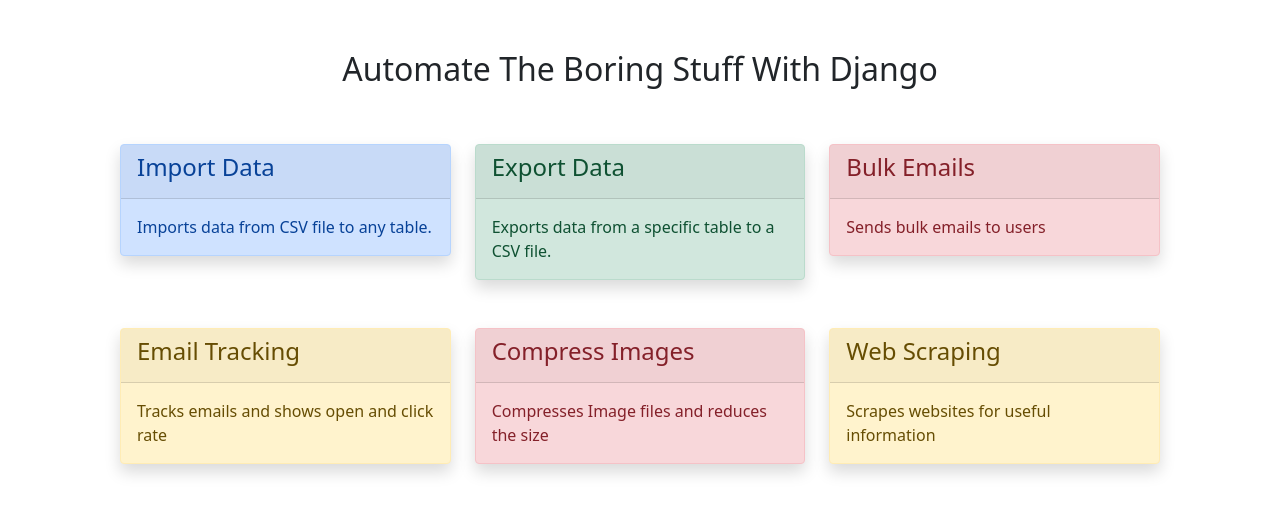
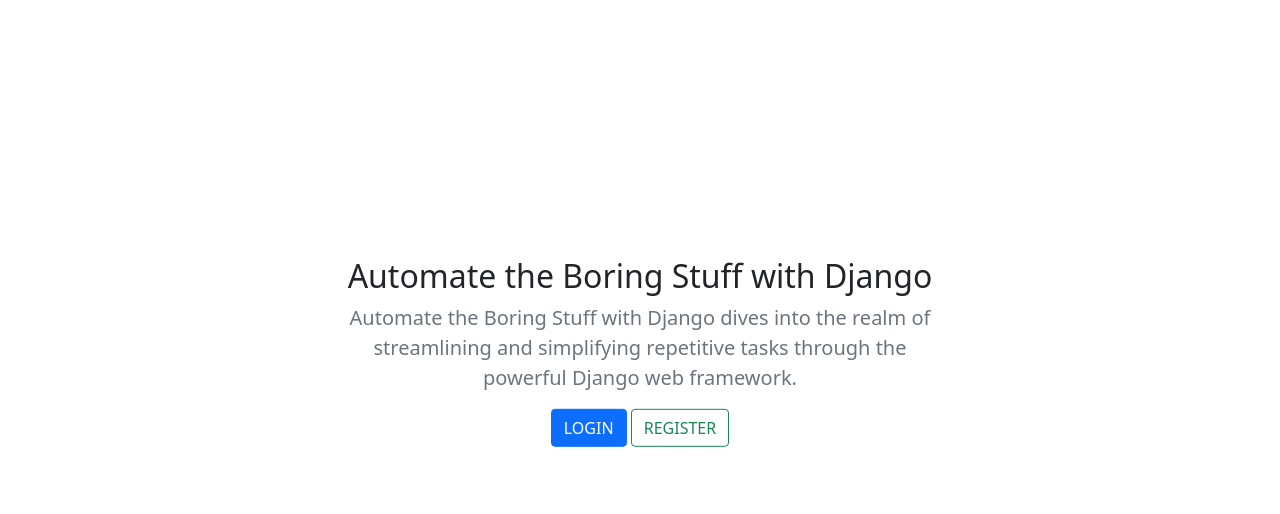
Before and after one commit to OgwuegbuMaxwell/django_automation_apps, a Django app: page / in a window 1280 px wide. Shown: the part 56-570 px from the top of the page. Run offline with Django 5.2, Linux system fonts and the light colour scheme; parts of the project's set-up code (start-up, migrations or seed data) failed here and were passed over.

Commit message:
Login and Registration feature

```diff
--- a/apps_main/static/css/custom.css
+++ b/apps_main/static/css/custom.css
@@ -1,4 +1,10 @@
-
+.home-info {
+    position: absolute;
+    top: 50%;
+    left: 50%;
+    transform: translate(-50%, -50%);
+    padding: 20px;
+}
 
 
 /* export data page */
--- a/apps_main/urls.py
+++ b/apps_main/urls.py
@@ -25,6 +25,11 @@
     path('admin/', admin.site.urls),
     path('', views.home, name='home'),
     path('dataentry/', include('dataentry.urls')),
-    path('celery-test/', views.celery_test, name='celery_test')
+    path('celery-test/', views.celery_test, name='celery_test'),
+
+    # Registeration & Login URLs
+    path('register/', views.register, name='register'),
+    path('login/', views.login, name='login'),
+    path('logout/', views.logout, name='logout')
 
 ] + static(settings.MEDIA_URL, document_root=settings.MEDIA_ROOT)
--- a/apps_main/views.py
+++ b/apps_main/views.py
@@ -1,6 +1,14 @@
 from django.http import HttpResponse
-from django.shortcuts import render
+from django.shortcuts import redirect, render
 from dataentry.tasks import celery_test_task
+from django.contrib import messages
+
+
+# For Registration and login form
+from .forms import RegistrationForm
+from django.contrib.auth.forms import AuthenticationForm
+from django.contrib import auth
+
 
 def home(request):
     return render(request, 'home.html')
@@ -10,3 +18,54 @@
     # Execut time consumming task
     celery_test_task.delay()
     return HttpResponse('Function Executed Successfully')
+
+
+
+def register(request):
+    if request.method == 'POST':
+        form = RegistrationForm(request.POST)
+        if form.is_valid():
+            form.save()
+            messages.success(request, 'Registration Sucessful.')
+            return redirect('register')
+        else:
+            context = {
+                'form':form
+            }
+            return render(request, 'register.html', context)
+    else:
+        form = RegistrationForm()
+        context = {
+            'form':form
+        }
+    return render(request, 'register.html', context)
+
+
+
+
+def login(request):
+    if request.method == 'POST':
+        form = AuthenticationForm(request, request.POST)
+        if form.is_valid():
+            username = form.cleaned_data['username']
+            password = form.cleaned_data['password']
+
+            user = auth.authenticate(username=username, password=password)
+
+            if user is not None:
+                auth.login(request, user)
+                return redirect('home')
+        else:
+            messages.error(request, 'Invalid Credentials')
+            return redirect('login')
+    else:
+        form = AuthenticationForm()
+        context = {'form':form}
+    return render(request, 'login.html', context)
+
+
+
+
+def logout(request):
+    auth.logout(request)
+    return redirect('home')
--- a/templates/base.html
+++ b/templates/base.html
@@ -8,7 +8,11 @@
 
     <!-- Bootstrap CSS -->
     <link href="https://cdn.jsdelivr.net/npm/bootstrap@5.0.2/dist/css/bootstrap.min.css" rel="stylesheet" integrity="sha384-EVSTQN3/azprG1Anm3QDgpJLIm9Nao0Yz1ztcQTwFspd3yD65VohhpuuCOmLASjC" crossorigin="anonymous">
+
+    <!-- Custom CSS -->
     <link href="{% static "css/custom.css" %}" rel="stylesheet">
+
+
     <title>Hello, world!</title>
   </head>
 <body>
@@ -17,11 +21,19 @@
 <nav class="navbar navbar-light bg-light">
     <div class="container">
       <a class="navbar-brand" href="{% url 'home' %}">Automate with Django</a>
+      {% if user.is_authenticated %}
+      <!-- show logout -->
       <div>
-        <a class="float-right text-decoration-none text-dark" href="#">Login</a>
+        Logged in as: <b>{{user}}</b>
+        <a class="float-right btn btn-outline-danger" href="{% url 'logout' %}">Logout</a>
+      </div>
+      {%else%}
+      <div>
+        <a class="float-right text-decoration-none text-dark" href="{% url 'login' %}">Login</a>
         &nbsp;
-        <a class="float-right btn btn-success" href="#">Register</a>
+        <a class="float-right btn btn-success" href="{% url 'register' %}">Register</a>
       </div>
+      {%endif%}
     </div>
 </nav>
 
@@ -34,6 +46,12 @@
 
 
 
+
+    <!-- JQuery CDN -->
+    <script src="https://ajax.googleapis.com/ajax/libs/jquery/3.7.1/jquery.min.js"></script>
+
+    <!-- Custom JS -->
+    <script src="{% static 'js/custom.js' %}"></script>
 
 
     <!-- Optional JavaScript; choose one of the two! -->
--- a/templates/home.html
+++ b/templates/home.html
@@ -39,7 +39,7 @@
 
 
 
-
+{% if user.is_authenticated %}
 <div class="container" style="padding: 50px;">
   <h2 class="text-center">Automate The Boring Stuff With Django</h2>
   <div class="row pt-5">
@@ -128,9 +128,35 @@
           </a>
       </div>
   </div>
+
+{%else%}
+
+<div class="home-info">
+
+  <h2 class="text-center mt-3">Automate the Boring Stuff with Django</h2>
+  <div style="max-width:40rem; margin:auto" class="mt-2">
+    <p class="lead text-center text-muted">
+      Automate the Boring Stuff with Django dives into the realm of streamlining and simplifying
+      repetitive tasks through the powerful Django web framework.
+    </p>
+  </div>
+
+  <div style="max-width:40rem; margin:auto; display:flex; justify-content:center;" class="mt-2">
+    <a class="float-right btn btn-primary " href="{% url 'login' %}">LOGIN</a>
+    &nbsp;
+    <a class="float-right btn btn-outline-success" href="{% url 'register' %}">REGISTER</a>
+  </div>
+
+</div>
+{%endif%}
+
+
+
+
 </div>
 
 
 
 
+
 {%endblock%}
```
Also changed, not shown: apps_main/forms.py (added, +14 -0 lines), apps_main/settings.py (+12 -0 lines), templates/login.html (added, +35 -0 lines), templates/register.html (added, +33 -0 lines).
